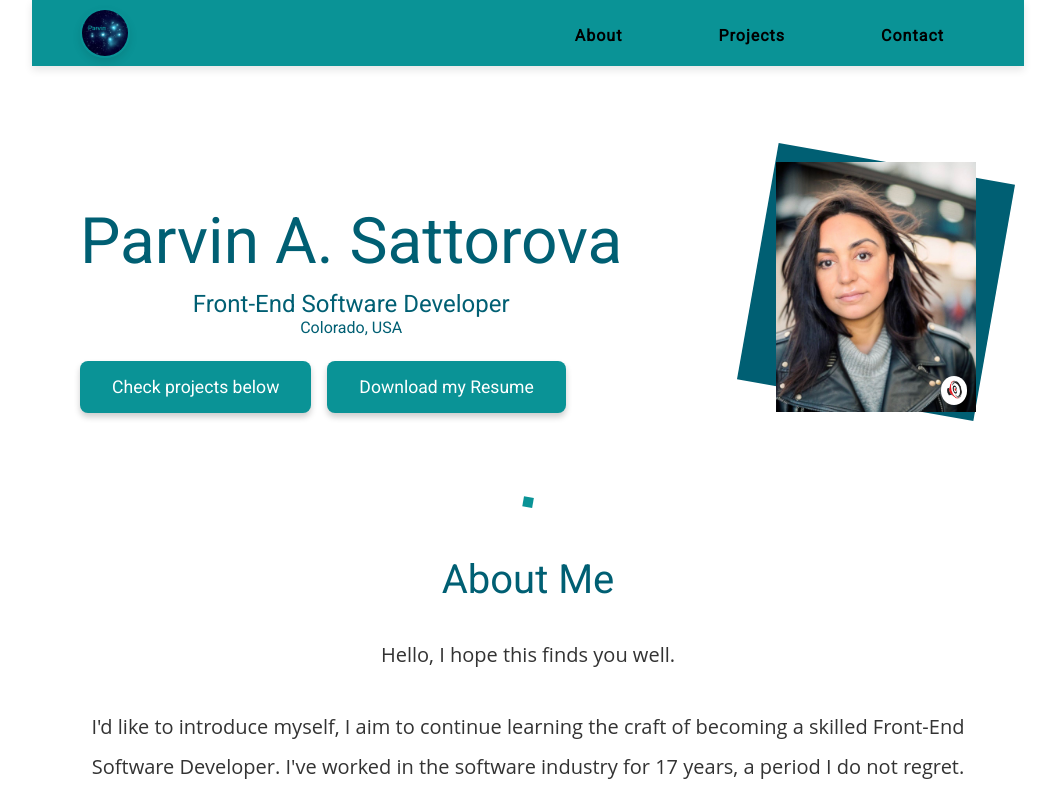
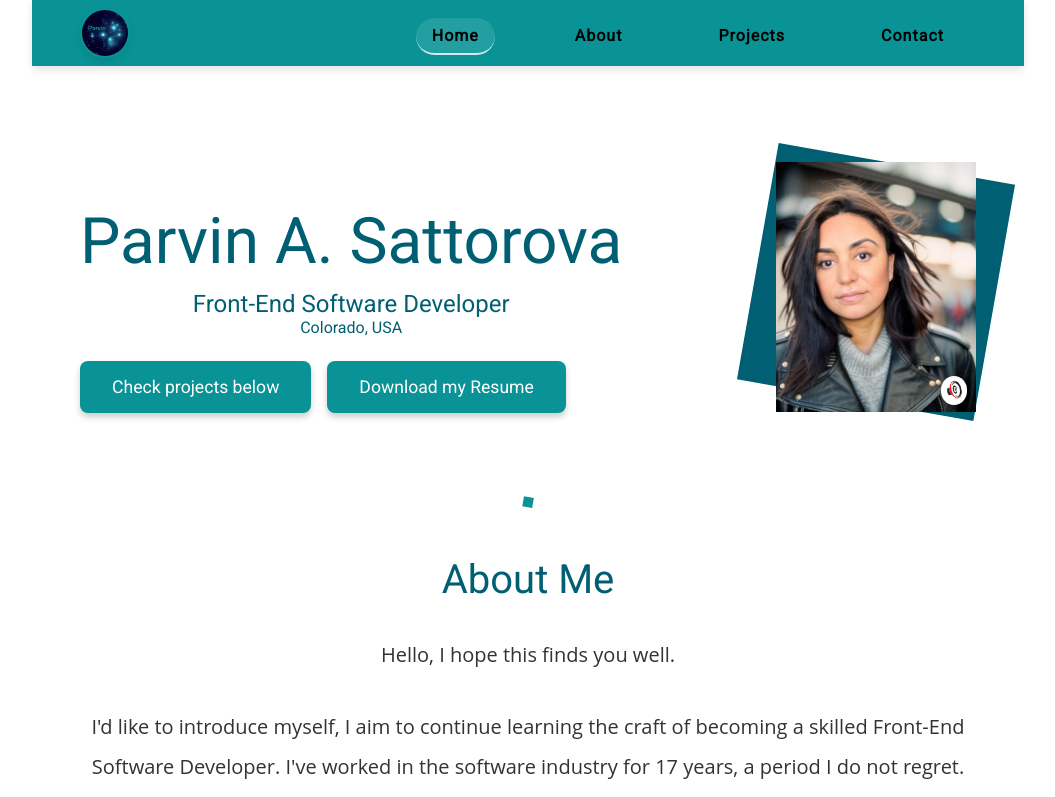
Before and after one commit to Sulton88Mehron90/portfolio1, a React (Create React App) app: page / in a window 1280 px wide. Shown: the top 797 px of the page, without its empty margins (112-1167 px from the left). Built offline with nearby package versions, Linux system fonts and the light colour scheme.

Commit message:
Add home button

```diff
--- a/src/components/Header.jsx
+++ b/src/components/Header.jsx
@@ -1,3 +1,63 @@
+// import React, { useState } from 'react';
+// import { NavLink, useLocation } from 'react-router-dom';
+// import { HashLink } from 'react-router-hash-link';
+// import menu from '../assets/open_menu.svg';
+// import close from '../assets/close_menu.svg';
+// import '../index.css';
+// import Logo from '../components/Logo';
+
+// export default function Header() {
+//   const [isOpen, setIsOpen] = useState(false);
+//   const location = useLocation();
+
+//   const isHomePage = location.pathname === '/';
+//   const isAboutPage = location.pathname === '/detailed-about' || (location.hash === '#about' && isHomePage);
+//   const isProjectsPage = location.pathname === '/detailed-projects' || (location.hash === '#projects' && isHomePage);
+//   const isContactPage = location.pathname === '/contact-form' || (location.hash === '#contact' && isHomePage);
+
+//   return (
+//     <header>
+//       <div className="header-content">
+//         <Logo />
+//         <button
+//           className="menu-btn"
+//           onClick={() => setIsOpen(!isOpen)}
+//           aria-label="Navigation Menu"
+//           aria-expanded={isOpen}
+//         >
+//           <img src={isOpen ? close : menu} alt="menu" />
+//         </button>
+//       </div>
+//       <nav className={`nav ${isOpen ? 'open' : ''}`}>
+//         <ul>
+//           <li>
+//             {isHomePage ? (
+//               <HashLink to="/#about" className={`nav-link ${isAboutPage ? 'active-link' : ''}`}>About</HashLink>
+//             ) : (
+//               <NavLink to="/detailed-about" className={`nav-link ${isAboutPage ? 'active-link' : ''}`}>About</NavLink>
+//             )}
+//           </li>
+//           <li>
+//             {isHomePage ? (
+//               <HashLink to="/#projects" className={`nav-link ${isProjectsPage ? 'active-link' : ''}`}>Projects</HashLink>
+//             ) : (
+//               <NavLink to="/detailed-projects" className={`nav-link ${isProjectsPage ? 'active-link' : ''}`}>Projects</NavLink>
+//             )}
+//           </li>
+//           <li>
+//             {isHomePage ? (
+//               <HashLink to="/#contact" className={`nav-link ${isContactPage ? 'active-link' : ''}`}>Contact</HashLink>
+//             ) : (
+//               <NavLink to="/contact-form" className={`nav-link ${isContactPage ? 'active-link' : ''}`}>Contact</NavLink>
+//             )}
+//           </li>
+//         </ul>
+//       </nav>
+//     </header>
+//   );
+// }
+
+
 import React, { useState } from 'react';
 import { NavLink, useLocation } from 'react-router-dom';
 import { HashLink } from 'react-router-hash-link';
@@ -31,6 +91,9 @@ export default function Header() {
       <nav className={`nav ${isOpen ? 'open' : ''}`}>
         <ul>
           <li>
+            <NavLink to="/" exact className={`nav-link ${isHomePage ? 'active-link' : ''}`}>Home</NavLink>
+          </li>
+          <li>
             {isHomePage ? (
               <HashLink to="/#about" className={`nav-link ${isAboutPage ? 'active-link' : ''}`}>About</HashLink>
             ) : (
```
